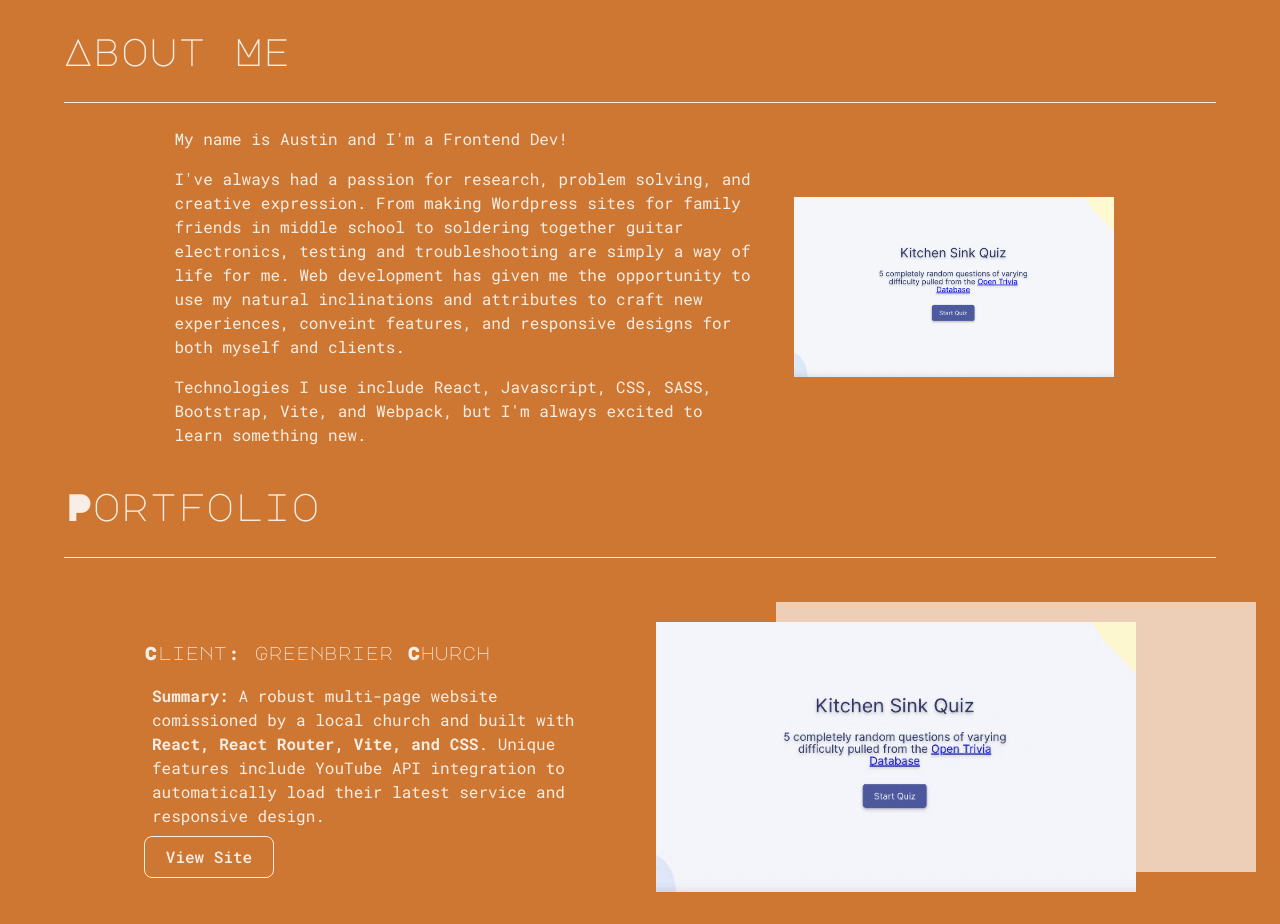
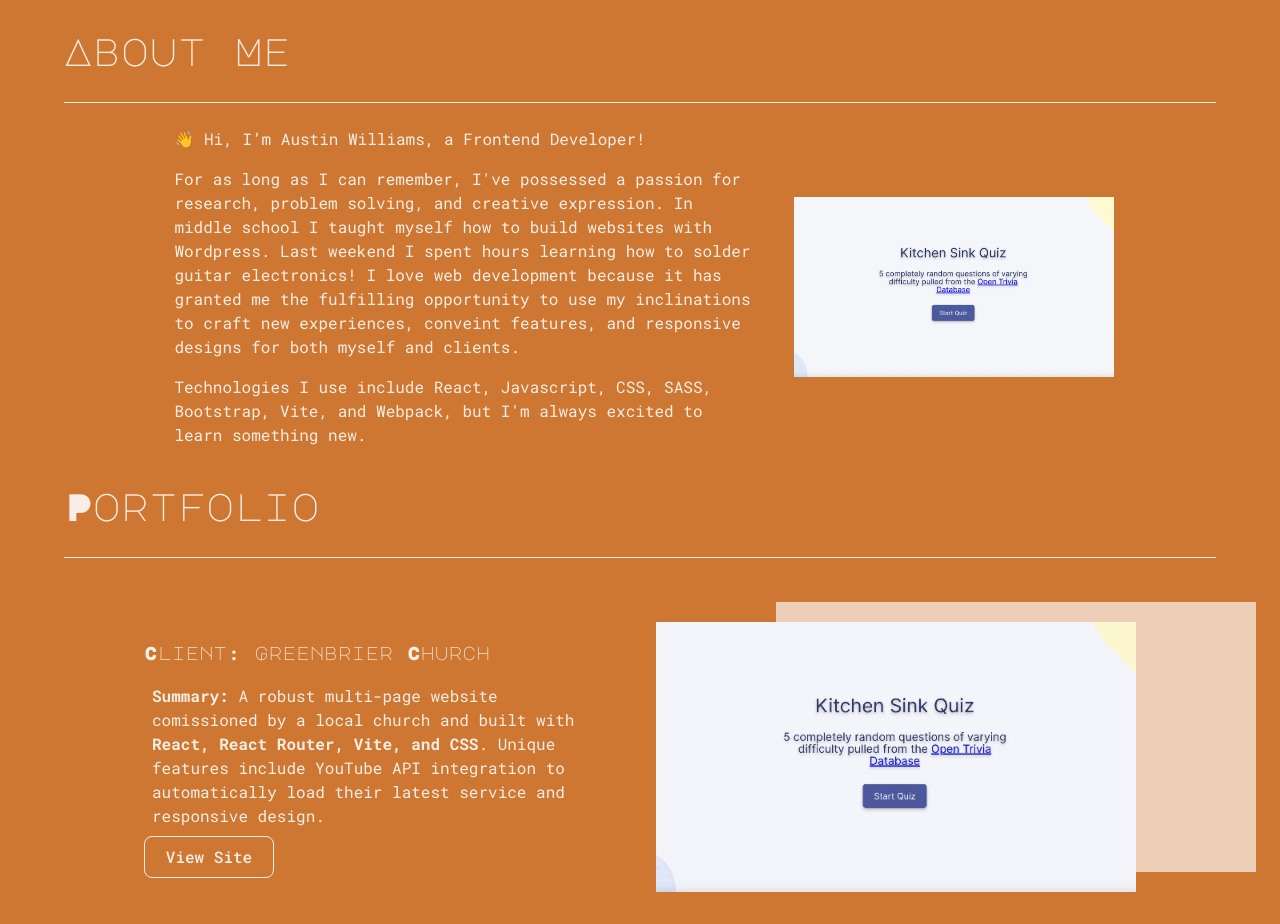
Before and after one commit to austingw/portfolio-site, a React (Vite) app: page /#home in a window 1280 px wide. Shown: the part 860-1784 px from the top of the page. Built offline with nearby package versions, Linux system fonts and the light colour scheme.

Commit message:
About section edits

```diff
--- a/src/components/About.jsx
+++ b/src/components/About.jsx
@@ -10,15 +10,16 @@ export default function About() {
         <div className="about-wrapper">
           <img src={quiz} />
           <div className="about-content">
-            <p>My name is Austin and I'm a Frontend Dev!</p>
+            <p>👋 Hi, I’m Austin Williams, a Frontend Developer!</p>
             <p>
-              I've always had a passion for research, problem solving, and
-              creative expression. From making Wordpress sites for family
-              friends in middle school to soldering together guitar electronics,
-              testing and troubleshooting are simply a way of life for me. Web
-              development has given me the opportunity to use my natural
-              inclinations and attributes to craft new experiences, conveint
-              features, and responsive designs for both myself and clients.
+              For as long as I can remember, I've possessed a passion for
+              research, problem solving, and creative expression. In middle
+              school I taught myself how to build websites with Wordpress. Last
+              weekend I spent hours learning how to solder guitar electronics! I
+              love web development because it has granted me the fulfilling
+              opportunity to use my inclinations to craft new experiences,
+              conveint features, and responsive designs for both myself and
+              clients.
             </p>
             <p>
               Technologies I use include React, Javascript, CSS, SASS,
```
